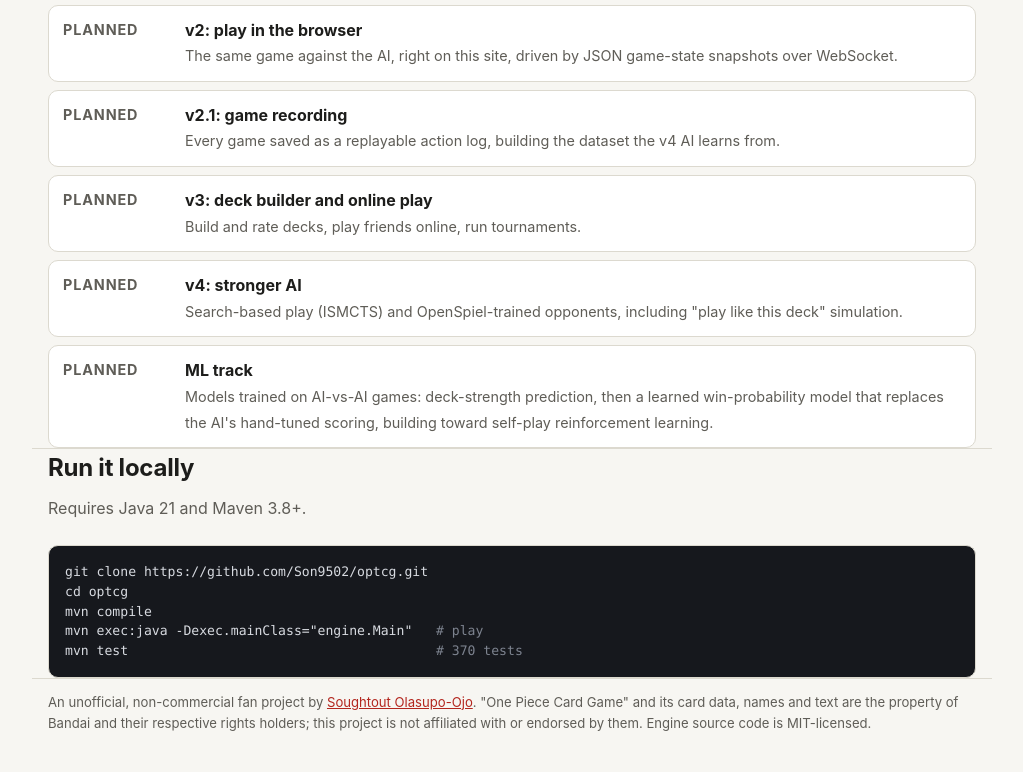
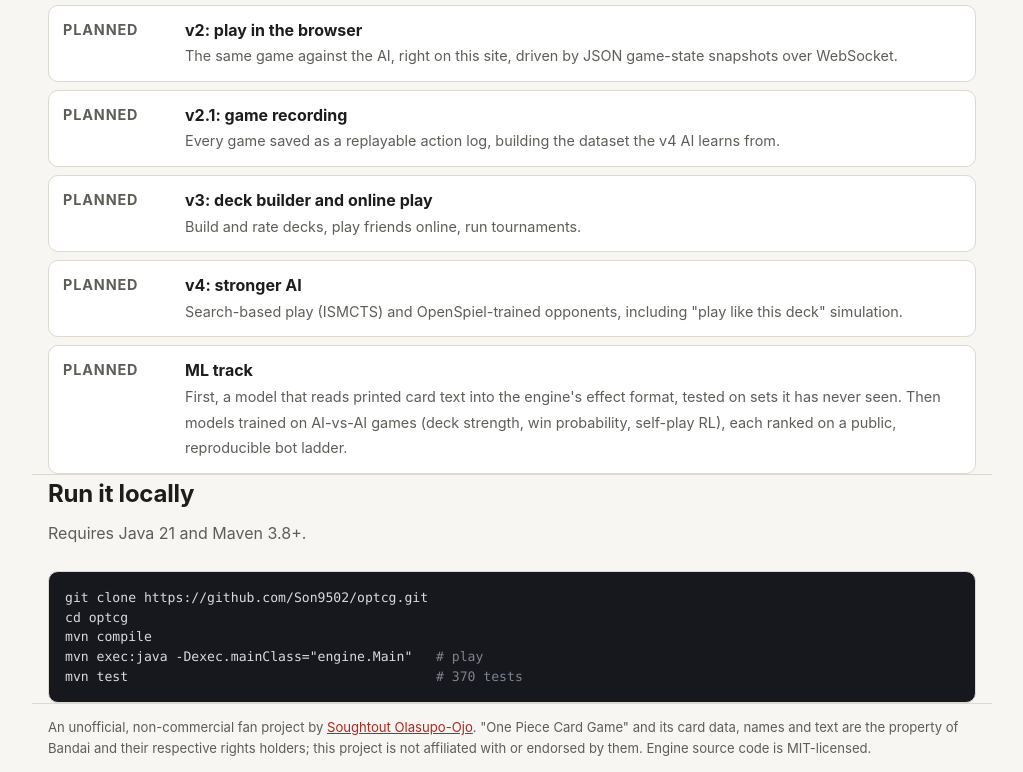
Before and after one commit to Son9502/optcg, a plain HTML site: page docs/index.html in a window 1280 px wide. Shown: the part 3769-4541 px from the top of the page, without its empty margins (128-1151 px from the left). Before the commit the page ends 4516 px from the top, so only its background shows below. Drawn offline with Linux system fonts and the light colour scheme.

Commit message:
docs: revise ML track around card-text model and a public bot ladder
Adds step 0 (card text -> structured effects, evaluated on a held-out set
split against a hand-verified gold set), which needs only the existing card
pipeline and can start before v1. Adds a reproducible bot-ladder evaluation
harness as the yardstick for every step. Updates the roadmap table and the
showcase page to match.

Co-Authored-By: Claude Opus 5.5 <noreply@anthropic.com>

```diff
--- a/docs/index.html
+++ b/docs/index.html
@@ -242,7 +242,7 @@ duration: THIS_TURN</pre>
     <li><span class="tag later">Planned</span><div><b>v2.1: game recording</b><span>Every game saved as a replayable action log, building the dataset the v4 AI learns from.</span></div></li>
     <li><span class="tag later">Planned</span><div><b>v3: deck builder and online play</b><span>Build and rate decks, play friends online, run tournaments.</span></div></li>
     <li><span class="tag later">Planned</span><div><b>v4: stronger AI</b><span>Search-based play (ISMCTS) and OpenSpiel-trained opponents, including "play like this deck" simulation.</span></div></li>
-    <li><span class="tag later">Planned</span><div><b>ML track</b><span>Models trained on AI-vs-AI games: deck-strength prediction, then a learned win-probability model that replaces the AI's hand-tuned scoring, building toward self-play reinforcement learning.</span></div></li>
+    <li><span class="tag later">Planned</span><div><b>ML track</b><span>First, a model that reads printed card text into the engine's effect format, tested on sets it has never seen. Then models trained on AI-vs-AI games (deck strength, win probability, self-play RL), each ranked on a public, reproducible bot ladder.</span></div></li>
   </ul>
 </section>
 
```
Also changed, not shown: 1 other file.
